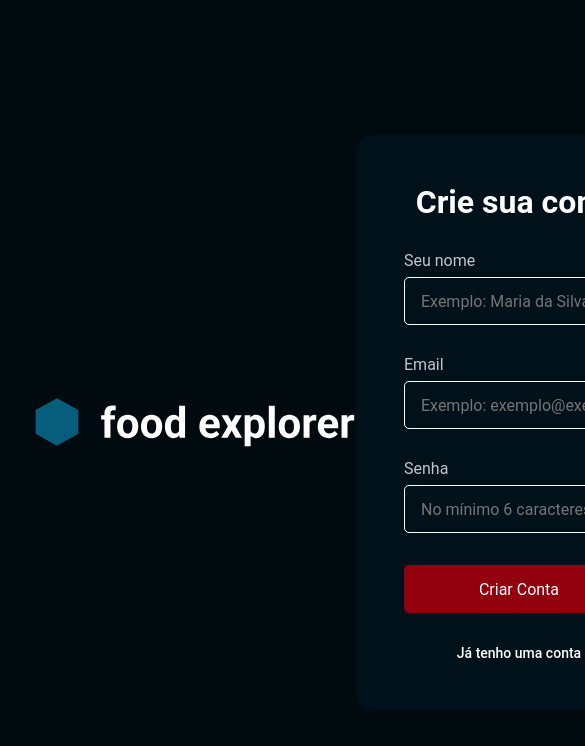
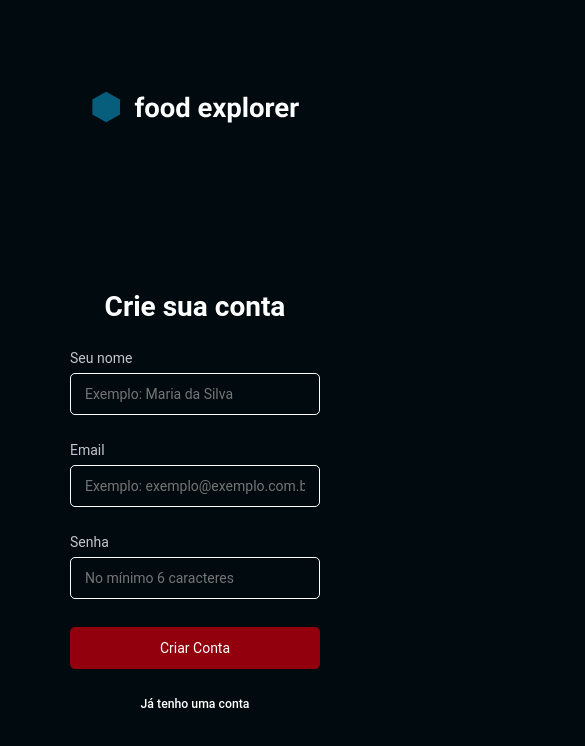
Before and after one commit to MarceloAlmd/WEB_explorer_food, a React (Vite) app: page / in a window 390 px wide. Shown: the top 746 px of the page, 585 px wide, since content can reach past the window. Built offline with nearby package versions, Linux system fonts and the light colour scheme.

Commit message:
feat: signUp for mobile

```diff
--- a/src/pages/signUp/styles.ts
+++ b/src/pages/signUp/styles.ts
@@ -1,4 +1,5 @@
 import styled from "styled-components";
+import { BREAK_POINTS } from "../../utils/breakPoints";
 
 export const Container = styled.div`
   width: 100%;
@@ -9,6 +10,14 @@ export const Container = styled.div`
   align-items: center;
 
   padding: 2rem;
+
+  @media (max-width: ${BREAK_POINTS.MD}) {
+    flex-direction: column;
+
+    > img {
+      width: 15rem;
+    }
+  }
 `;
 
 export const Card = styled.div`
@@ -35,4 +44,8 @@ export const Card = styled.div`
     font-size: 0.875rem;
     color: ${({ theme }) => theme.colors.text.primary};
   }
+
+  @media (max-width: ${BREAK_POINTS.MD}) {
+    background: transparent;
+  }
 `;
--- a/src/styles/global.ts
+++ b/src/styles/global.ts
@@ -1,4 +1,5 @@
 import { createGlobalStyle } from "styled-components";
+import { BREAK_POINTS } from "../utils/breakPoints";
 
 export default createGlobalStyle`
   * {
@@ -9,6 +10,10 @@ export default createGlobalStyle`
 
   :root {
     font-size: 16px;
+
+    @media(max-width: ${BREAK_POINTS.MD}){
+      font-size: 14px;
+    }
   }
 
   body {
--- /dev/null
+++ b/src/utils/breakPoints.ts
@@ -0,0 +1,5 @@
+export const BREAK_POINTS = {
+  MD: "868px",
+  SM: "468px",
+  EM: "268px",
+};
```
